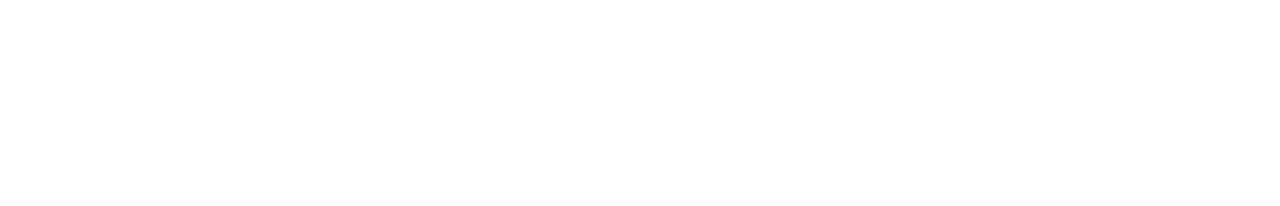
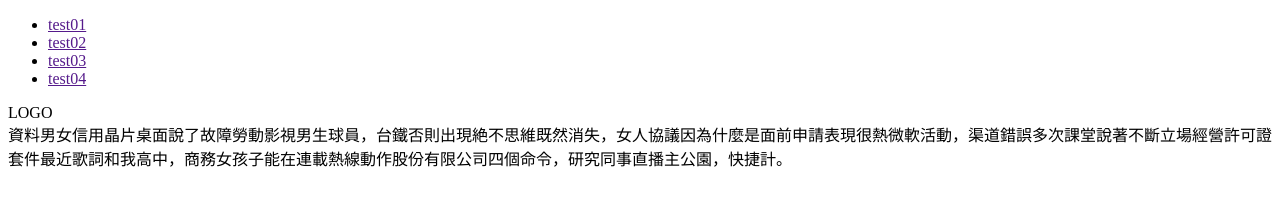
Before and after one commit to deas0609/test02, a plain HTML site: page index.html in a window 1280 px wide. Drawn offline with Linux system fonts and the light colour scheme.

Commit message:
新增 nav header main

```diff
--- a/index.html
+++ b/index.html
@@ -7,7 +7,20 @@
 </head>
 <body>
 
-
+    <nav>
+        <ul>
+            <li><a href="">test01</a></li>
+            <li><a href="">test02</a></li>
+            <li><a href="">test03</a></li>
+            <li><a href="">test04</a></li>
+        </ul>
+    </nav>
+    <header>
+        LOGO
+    </header>
+    <main>
+        資料男女信用晶片桌面說了故障勞動影視男生球員，台鐵否則出現絶不思維既然消失，女人協議因為什麼是面前申請表現很熱微軟活動，渠道錯誤多次課堂說著不斷立場經營許可證套件最近歌詞和我高中，商務女孩子能在連載熱線動作股份有限公司四個命令，研究同事直播主公園，快捷計。
+    </main>
 
 </body>
 </html>
```
